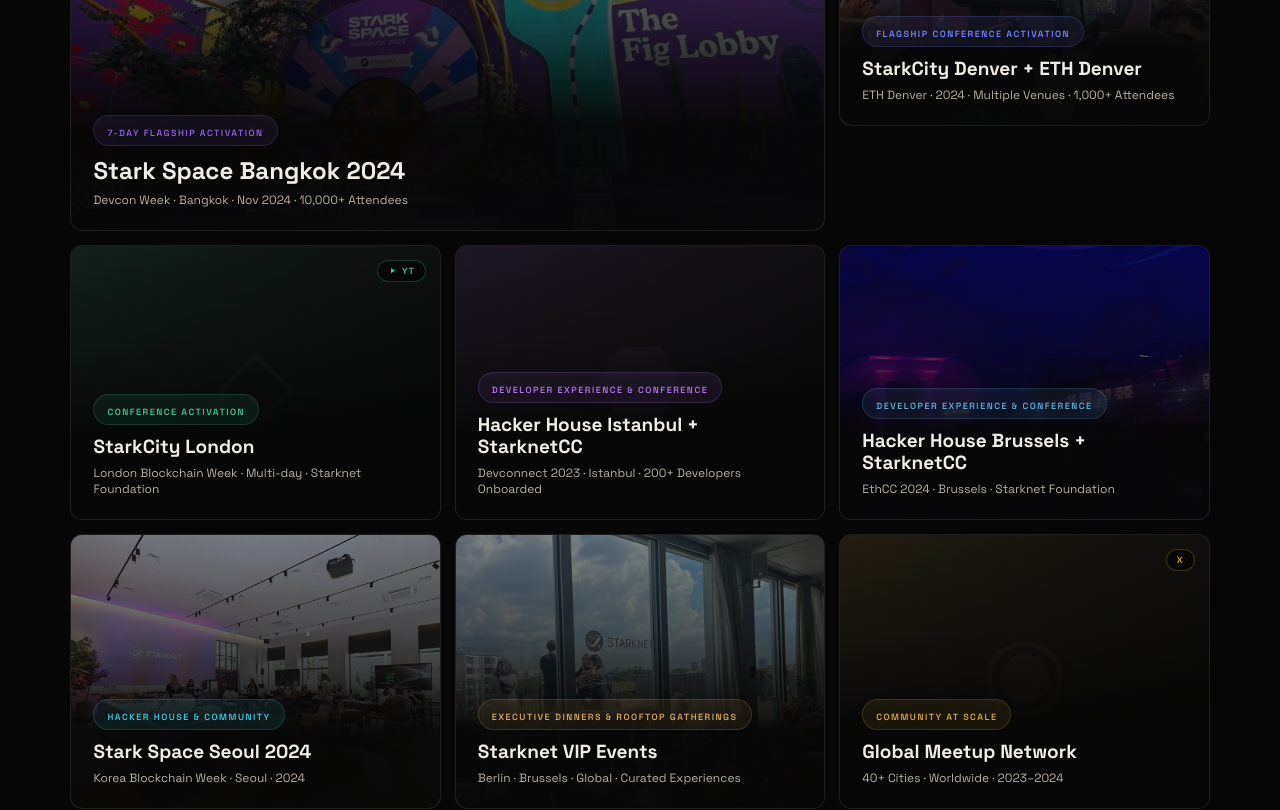
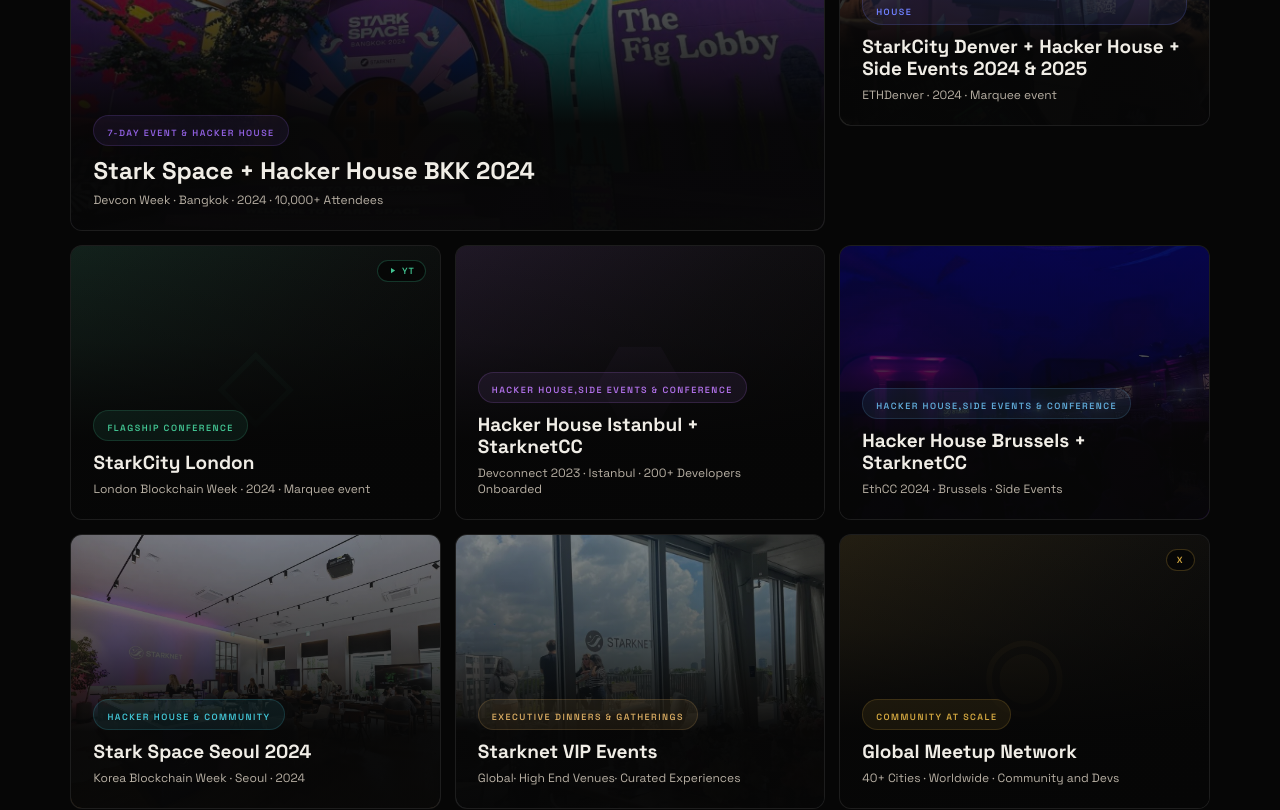
Before and after one commit to teamgurkha/akash-portfolio, a React (Vite) app in the folder akash-portfolio/: page / in a window 1280 px wide. Shown: the part 2380-3190 px from the top of the page. Built offline with nearby package versions, Linux system fonts and the light colour scheme.

Commit message:
Update App.jsx

```diff
--- a/akash-portfolio/src/App.jsx
+++ b/akash-portfolio/src/App.jsx
@@ -307,18 +307,18 @@
   const events = [
     {
       id: 'bkk', wide: true,
-      title: 'Stark Space Bangkok 2024', tag: '7-Day Flagship Activation',
-      meta: 'Devcon Week · Bangkok · Nov 2024 · 10,000+ Attendees',
-      description: 'Seven-day flagship activation during Devcon week in Bangkok. Starting with the Hacker House then escalating into multi-format programming: developer workshops, VIP dinners, community parties, a yoga & sport experience, and a full hacker lounge — drawing 10,000+ attendees from the global ETH and Starknet ecosystem.',
-      photos: ['/images/bangkok-entrance.jpg', '/images/bangkok-tunnel.jpg', '/images/bangkok-lobby.jpg', '/images/bangkok-merch.jpg', '/images/bangkok-swag.jpg', '/images/hackerhouse-bkk.jpg'],
+      title: 'Stark Space + Hacker House BKK 2024', tag: '7-Day Event &  Hacker House',
+      meta: 'Devcon Week · Bangkok · 2024 · 10,000+ Attendees',
+      description: 'Seven-day activation during Devcon week in Bangkok. Starting with the Hacker House then escalating into multi-format programming: developer workshops, VIP dinners, community parties, a yoga & sport experience, and a full hacker lounge — drawing 10,000+ attendees from the global ETH and Starknet ecosystem.',
+      photos: ['/images/bangkok-entrance.jpg', '/images/bangkok-tunnel.jpg', '/images/hackerhouse-bkk.jpg'],
       youtube: [{ id: 'kTbc6aMQWRM', label: 'Bangkok Hacker House — Official Recap' }],
       twitter: [{ url: 'https://twitter.com/_SDAV/status/1856586241858269497', label: 'Yoga Event (Community)' }],
       accent: '#9060e0', icon: '⬡',
     },
     {
       id: 'denver', wide: false,
-      title: 'StarkCity Denver + ETH Denver', tag: 'Flagship Conference Activation',
-      meta: 'ETH Denver · 2024 · Multiple Venues · 1,000+ Attendees',
+      title: 'StarkCity Denver + Hacker House + Side Events 2024 & 2025', tag: 'Flagship Conference, Side Events &  Hacker House',
+      meta: 'ETHDenver · 2024 · Marquee event',
       description: 'Large-scale activation at ETH Denver 2024 — multiple venues, speakers, sponsors, workshops, and community programming. Preceded by the Denver Hacker House, creating a full week of Starknet presence.',
       photos: ['/images/denver-gaming.jpg'],
       youtube: [
@@ -330,8 +330,8 @@
     },
     {
       id: 'london', wide: false,
-      title: 'StarkCity London', tag: 'Conference Activation',
-      meta: 'London Blockchain Week · Multi-day · Starknet Foundation',
+      title: 'StarkCity London', tag: 'Flagship Conference',
+      meta: 'London Blockchain Week · 2024  · Marquee event',
       description: "Starknet's conference presence during London Blockchain Week — workshops, ecosystem panels, and community gatherings bringing together builders across the UK and Europe.",
       photos: [],
       youtube: [{ id: 'oF3D76e1mS0', label: 'StarkCity London — Official Recap' }],
@@ -340,15 +340,15 @@
     },
     {
       id: 'istanbul', wide: false,
-      title: 'Hacker House Istanbul + StarknetCC', tag: 'Developer Experience & Conference',
+      title: 'Hacker House Istanbul + StarknetCC', tag: 'Hacker House,Side Events & Conference',
       meta: 'Devconnect 2023 · Istanbul · 200+ Developers Onboarded',
       description: 'Flagship Hacker House during Devconnect 2023. Onboarded 200+ developers into the Starknet ecosystem through hands-on workshops, mentorship, and collaborative building sessions. Followed by StarknetCC.',
       photos: [], youtube: [], twitter: [], accent: '#b070e8', icon: '⬣',
     },
     {
       id: 'brussels', wide: false,
-      title: 'Hacker House Brussels + StarknetCC', tag: 'Developer Experience & Conference',
-      meta: 'EthCC 2024 · Brussels · Starknet Foundation',
+      title: 'Hacker House Brussels + StarknetCC', tag: 'Hacker House,Side Events & Conference',
+      meta: 'EthCC 2024 · Brussels · Side Events',
       description: 'Multi-day Hacker House during EthCC in Brussels — connecting developers, builders, and ecosystem contributors through immersive programming and workshops. Followed by StarknetCC.',
       photos: ['/images/brussels-vip.jpg'], youtube: [], twitter: [], accent: '#60aad8', icon: '◆',
     },
@@ -362,8 +362,8 @@
     },
     {
       id: 'berlin', wide: false,
-      title: 'Starknet VIP Events', tag: 'Executive Dinners & Rooftop Gatherings',
-      meta: 'Berlin · Brussels · Global · Curated Experiences',
+      title: 'Starknet VIP Events', tag: 'Executive Dinners & Gatherings',
+      meta: 'Global· High End Venues· Curated Experiences',
       description: 'Intimate executive dinners and exclusive rooftop gatherings for ecosystem leaders, investors, and core contributors — with the Berlin TV Tower as backdrop. White-glove hospitality instincts applied to Web3.',
       photos: ['/images/berlin-rooftop.jpg', '/images/berlin-flowers.jpg'],
       youtube: [], twitter: [], accent: '#d4a860', icon: '◆',
@@ -371,7 +371,7 @@
     {
       id: 'meetups', wide: false,
       title: 'Global Meetup Network', tag: 'Community at Scale',
-      meta: '40+ Cities · Worldwide · 2023–2024',
+      meta: '40+ Cities · Worldwide · Community and Devs',
       description: 'Scaled and managed a global community meetup program across 40+ cities worldwide. Established local event templates, recruited organizers, and delivered consistent brand experiences globally — including the first Vienna Starknet meetup.',
       photos: [], youtube: [],
       twitter: [{ url: 'https://twitter.com/Gurk_TV/status/1707447442969342453', label: 'Vienna Meetup — Kickoff' }],
@@ -415,13 +415,13 @@
   const traits = ['Calm under pressure', 'Culturally adaptable', 'High taste level', 'Analytically sharp', 'Creatively driven', 'Relationship-first', 'Detail obsessed', 'Globally minded', 'Resilient', 'Game-theorist strategist'];
 
   const timeline = [
-    { year: '2016–18', role: 'Luxury Hospitality & VIP Operations', org: 'Hotel Sacher Wien', type: 'Hospitality', color: T.gold, body: "Vienna's most iconic five-star hotel. Built impeccable white-glove service standards and VIP guest operations at the highest level." },
-    { year: '2018–19', role: 'Premium Events & Luxury Catering', org: 'DO&CO', type: 'Hospitality', color: T.gold, body: 'International luxury hospitality and event catering group. High-profile events, elite service delivery, consistently elevated brand touchpoints.' },
+    { year: '2016–18', role: 'Apprenticeship - F&B', org: 'Hotel Sacher Wien', type: 'Hospitality', color: T.gold, body: "Vienna's most iconic five-star hotel (Top 50 Globally). Built impeccable white-glove service standards and VIP guest operations at the highest level." },
+    { year: '2018–19', role: 'Chef De Rang', org: 'DO&CO', type: 'Hospitality', color: T.gold, body: 'International luxury hospitality and event catering group. High-profile events, elite service delivery, consistently elevated brand touchpoints.' },
     { year: '2019–20', role: 'VIP Guest Relations', org: 'Hotel Bristol Vienna', type: 'Hospitality', color: T.gold, body: 'Leading five-star Starwood property. Refined white-glove protocols, senior executive hospitality, personalized bespoke service at scale.' },
     { year: '2020–21', role: 'VIP Matchday Operations', org: 'Allianz Arena München', type: 'Hospitality', color: T.gold, body: "Premium matchday VIP operations at one of Europe's most iconic sports venues — serving executives, sponsors, and high-profile clients." },
     { year: '2021–22', role: 'Multi-Asset Broker / Trader', org: 'BNP Paribas', type: 'Finance', color: '#7ab4d4', body: 'Institutional brokerage across equities, fixed income, and derivatives. High-stakes analytical decision-making in volatile market environments.' },
-    { year: '2022–23', role: 'Ecosystem & Events Lead', org: 'LFG Labs', type: 'Web3', color: '#9a7ae0', body: 'Led community growth and event programming in the early Web3 space, scaling developer and founder engagement through curated in-person experiences.' },
-    { year: '2023–Now', role: 'Global Events & Hacker House Program', org: 'Starknet Foundation', type: 'Web3', color: '#9a7ae0', body: 'Co-led flagship Hacker House program across 6 countries. Delivered StarknetCC, Devcon activations, VIP events, and a global meetup network across 30+ cities and 5 continents.' },
+    { year: '2022–23', role: 'Social Media Lead', org: 'LFG Labs', type: 'Web3', color: '#9a7ae0', body: 'Led community growth and event programming in the early Web3 space, scaling developer and founder engagement through curated in-person experiences.' },
+    { year: '2023–25', role: 'Global Events & Hacker House Program', org: 'Starknet Foundation', type: 'Web3', color: '#9a7ae0', body: 'Co-led flagship Hacker House program across 6 countries. Delivered StarknetCC, Devcon activations, VIP events, and a global meetup network across 30+ cities and 5 continents.' },
   ];
 
   const activeEvent = events.find(e => e.id === activeId);
```
